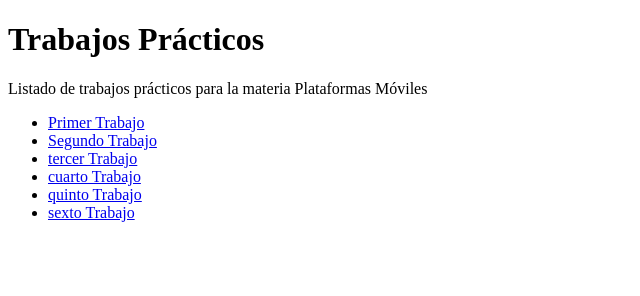
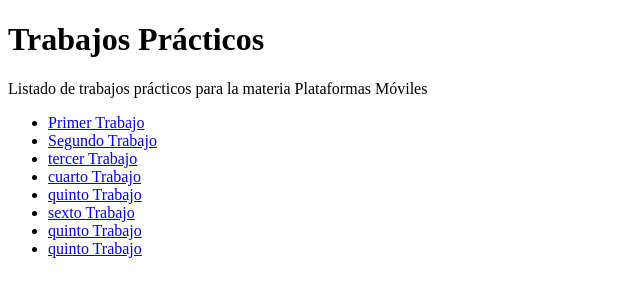
Before and after one commit to Ailin-salas/plataformas-moviles-entregas, a plain HTML site: page index.html in a window 1280 px wide. Shown: the whole page, without its empty margins (0-640 px from the left). Drawn offline with Linux system fonts and the light colour scheme.

Commit message:
Update index.html

```diff
--- a/index.html
+++ b/index.html
@@ -13,6 +13,8 @@
         <li><a href="/plataformas-moviles-entregas/tp-4">cuarto Trabajo</a></li>
         <li><a href="/plataformas-moviles-entregas/tp-5/bootstra.html">quinto Trabajo</a></li>
         <li><a href="/plataformas-moviles-entregas/tp-6">sexto Trabajo</a></li>
+        <li><a href="/plataformas-moviles-entregas/tp-7/funciones.html">quinto Trabajo</a></li>
+        <li><a href="/plataformas-moviles-entregas/tp-8/">quinto Trabajo</a></li>
      </ul>
    </body>
 </html>
```
